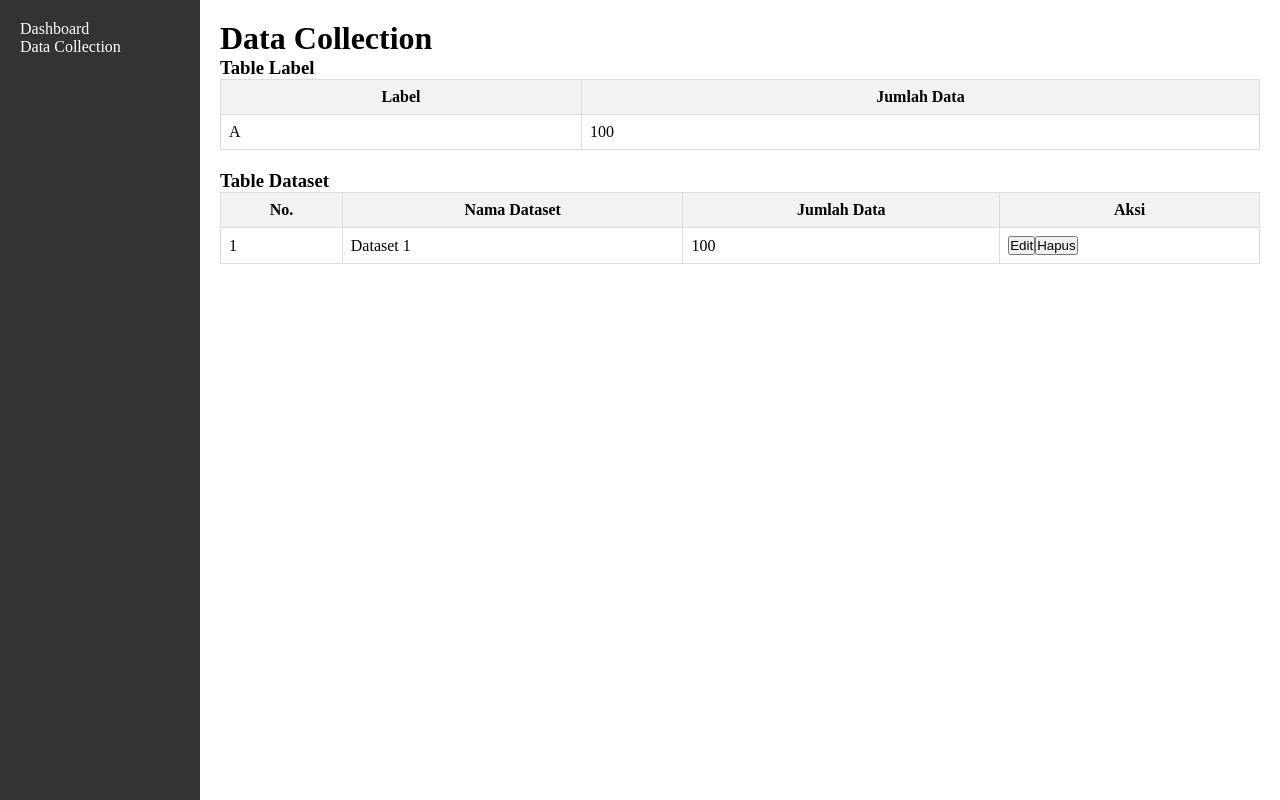
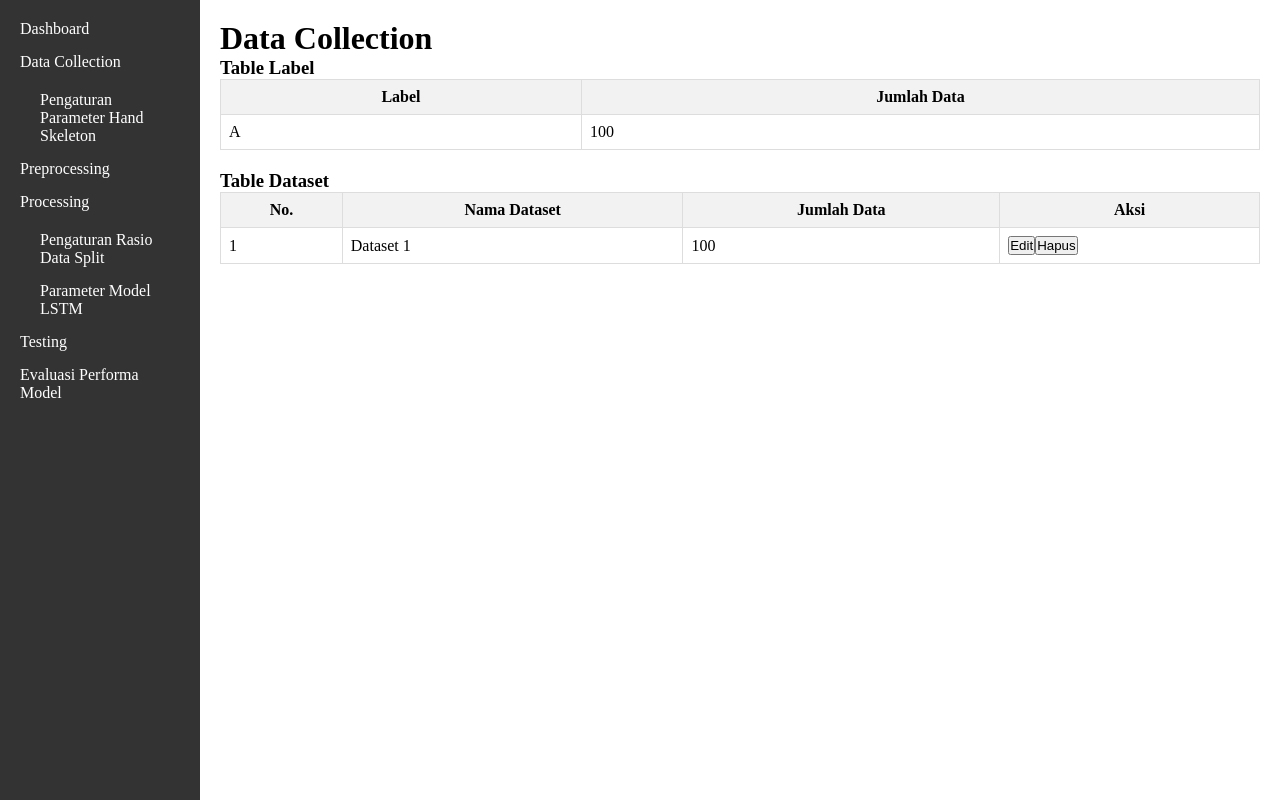
Before and after one commit to srmpandejlaki/BISINDO, a React (Vite) app in the folder frontend/: page /admin/data-collection in a window 1280 px wide. Built offline with nearby package versions, Linux system fonts and the light colour scheme.

Commit message:
update navbar admin

```diff
--- a/frontend/src/shared/components/base/NavBarAdmin.jsx
+++ b/frontend/src/shared/components/base/NavBarAdmin.jsx
@@ -5,7 +5,22 @@ function NavBarAdmin() {
     <nav>
       <ul>
         <li><a href="/admin/dashboard">Dashboard</a></li>
-        <li><a href="/admin/data-collection">Data Collection</a></li>
+        <li>
+          <a href="/admin/data-collection">Data Collection</a>
+          <ul className="submenu">
+            <li><a href="/admin/data-collection/hand-skeleton">Pengaturan Parameter Hand Skeleton</a></li>
+          </ul>
+        </li>
+        <li><a href="/admin/preprocessing">Preprocessing</a></li>
+        <li>
+          <a href="/admin/processing">Processing</a>
+          <ul className="submenu">
+            <li><a href="/admin/processing/ratio">Pengaturan Rasio Data Split</a></li>
+            <li><a href="/admin/processing/model">Parameter Model LSTM</a></li>
+          </ul>
+        </li>
+        <li><a href="/admin/testing">Testing</a></li>
+        <li><a href="/admin/evaluation">Evaluasi Performa Model</a></li>
       </ul>
     </nav>
   )
--- a/frontend/src/shared/styles/base/main.scss
+++ b/frontend/src/shared/styles/base/main.scss
@@ -9,6 +9,9 @@
 ul {
   list-style-type: none;
 }
+li {
+  margin-bottom: 15px;
+}
 
 a {
   text-decoration: none;
@@ -16,6 +19,10 @@ a {
 
   &:hover {
     text-decoration: underline;
+  }
+
+  &.active {
+    font-weight: bold;
   }
 }
 
@@ -31,6 +38,10 @@ nav {
   padding: 20px;
 }
 
+.submenu {
+  margin: 20px 0 0 20px;
+}
+
 .content {
   padding: 20px;
 }
```
